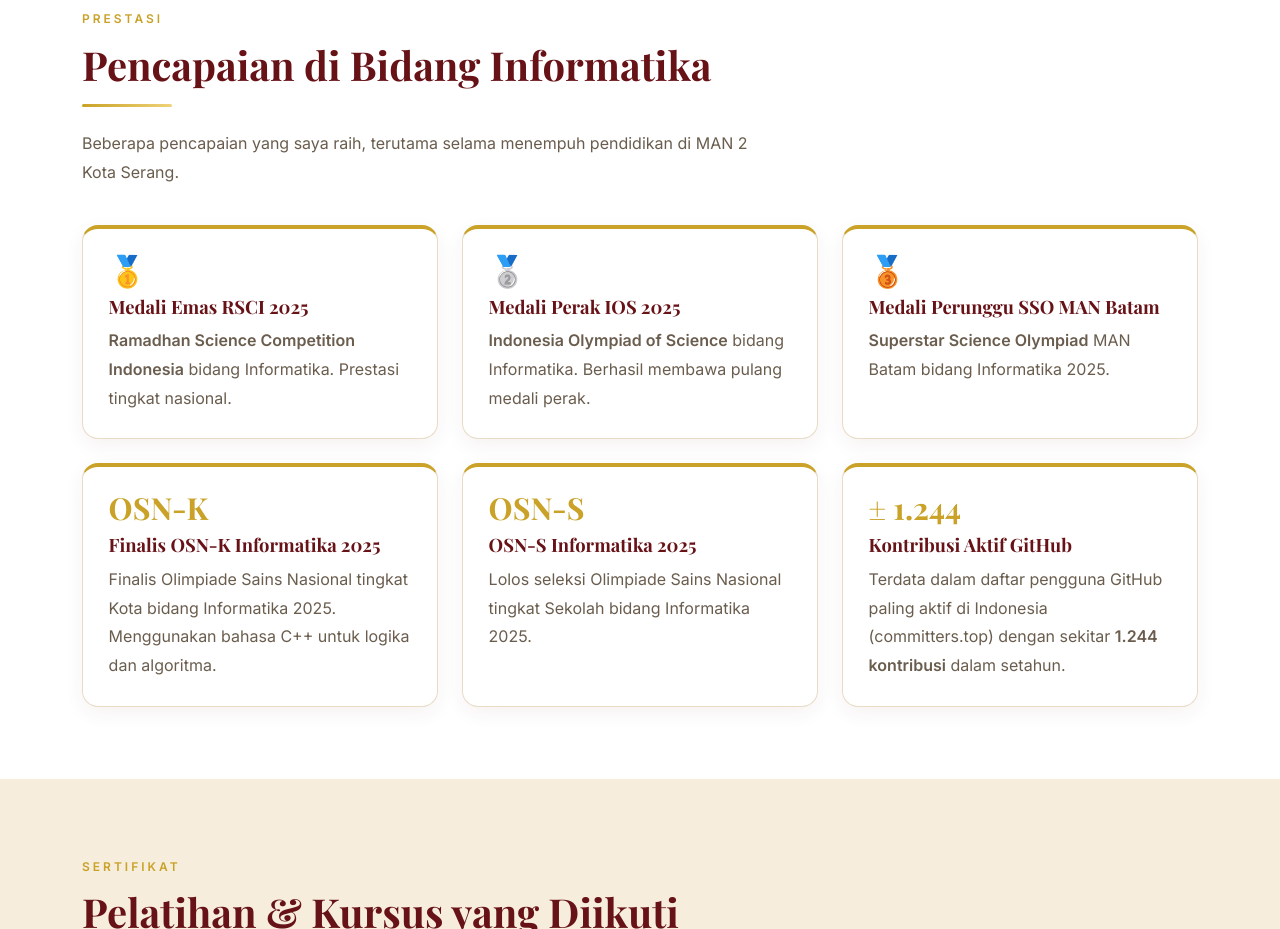
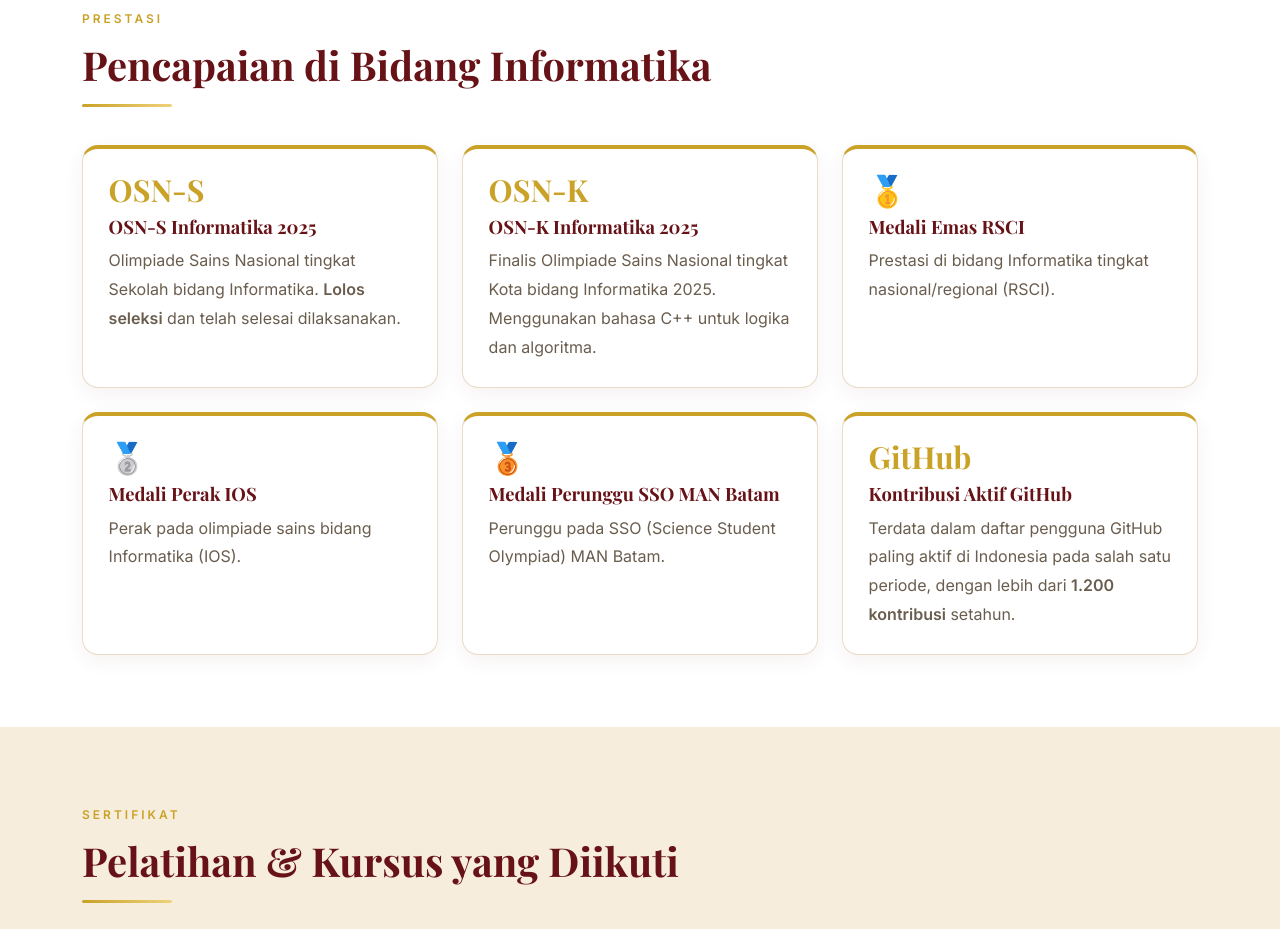
Before and after one commit to habibmuzakkipiliang/SEJARAH-CINA-JAKARTA, a plain HTML site: page profil.html in a window 1280 px wide. Shown: the part 1680-2609 px from the top of the page. Drawn offline with nearby package versions, Linux system fonts and the light colour scheme.

Commit message:
Update profil.html

```diff
--- a/profil.html
+++ b/profil.html
@@ -149,50 +149,49 @@
       <span class="label-emas">Prestasi</span>
       <h2 class="judul-utama">Pencapaian di Bidang Informatika</h2>
       <div class="garis-emas"></div>
-      <p>Beberapa pencapaian yang saya raih, terutama selama menempuh pendidikan di MAN 2 Kota Serang.</p>
     </div>
 
     <div class="row g-4">
       <div class="col-md-6 col-lg-4">
         <div class="kartu">
-          <div class="kartu-nomor">&#129351;</div>
-          <h4>Medali Emas RSCI 2025</h4>
-          <p><strong>Ramadhan Science Competition Indonesia</strong> bidang Informatika. Prestasi tingkat nasional.</p>
-        </div>
-      </div>
-      <div class="col-md-6 col-lg-4">
-        <div class="kartu">
-          <div class="kartu-nomor">&#129352;</div>
-          <h4>Medali Perak IOS 2025</h4>
-          <p><strong>Indonesia Olympiad of Science</strong> bidang Informatika. Berhasil membawa pulang medali perak.</p>
-        </div>
-      </div>
-      <div class="col-md-6 col-lg-4">
-        <div class="kartu">
-          <div class="kartu-nomor">&#129353;</div>
-          <h4>Medali Perunggu SSO MAN Batam</h4>
-          <p><strong>Superstar Science Olympiad</strong> MAN Batam bidang Informatika 2025.</p>
+          <div class="kartu-nomor">OSN-S</div>
+          <h4>OSN-S Informatika 2025</h4>
+          <p>Olimpiade Sains Nasional tingkat Sekolah bidang Informatika. <strong>Lolos seleksi</strong> dan telah selesai dilaksanakan.</p>
         </div>
       </div>
       <div class="col-md-6 col-lg-4">
         <div class="kartu">
           <div class="kartu-nomor">OSN-K</div>
-          <h4>Finalis OSN-K Informatika 2025</h4>
+          <h4>OSN-K Informatika 2025</h4>
           <p>Finalis Olimpiade Sains Nasional tingkat Kota bidang Informatika 2025. Menggunakan bahasa C++ untuk logika dan algoritma.</p>
         </div>
       </div>
       <div class="col-md-6 col-lg-4">
         <div class="kartu">
-          <div class="kartu-nomor">OSN-S</div>
-          <h4>OSN-S Informatika 2025</h4>
-          <p>Lolos seleksi Olimpiade Sains Nasional tingkat Sekolah bidang Informatika 2025.</p>
+          <div class="kartu-nomor">🥇</div>
+          <h4>Medali Emas RSCI</h4>
+          <p>Prestasi di bidang Informatika tingkat nasional/regional (RSCI).</p>
         </div>
       </div>
       <div class="col-md-6 col-lg-4">
         <div class="kartu">
-          <div class="kartu-nomor">&plusmn; 1.244</div>
+          <div class="kartu-nomor">🥈</div>
+          <h4>Medali Perak IOS</h4>
+          <p>Perak pada olimpiade sains bidang Informatika (IOS).</p>
+        </div>
+      </div>
+      <div class="col-md-6 col-lg-4">
+        <div class="kartu">
+          <div class="kartu-nomor">🥉</div>
+          <h4>Medali Perunggu SSO MAN Batam</h4>
+          <p>Perunggu pada SSO (Science Student Olympiad) MAN Batam.</p>
+        </div>
+      </div>
+      <div class="col-md-6 col-lg-4">
+        <div class="kartu">
+          <div class="kartu-nomor">GitHub</div>
           <h4>Kontribusi Aktif GitHub</h4>
-          <p>Terdata dalam daftar pengguna GitHub paling aktif di Indonesia (committers.top) dengan sekitar <strong>1.244 kontribusi</strong> dalam setahun.</p>
+          <p>Terdata dalam daftar pengguna GitHub paling aktif di Indonesia pada salah satu periode, dengan lebih dari <strong>1.200 kontribusi</strong> setahun.</p>
         </div>
       </div>
     </div>
```
